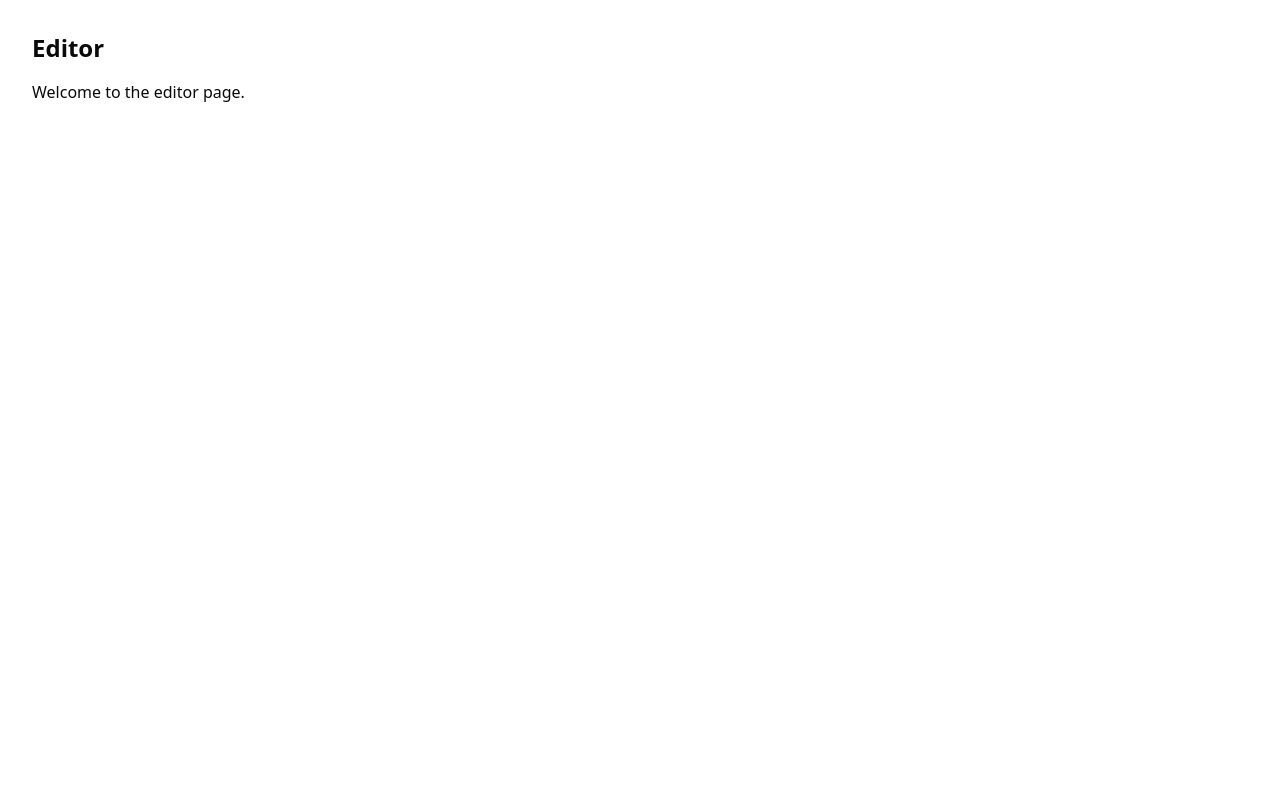
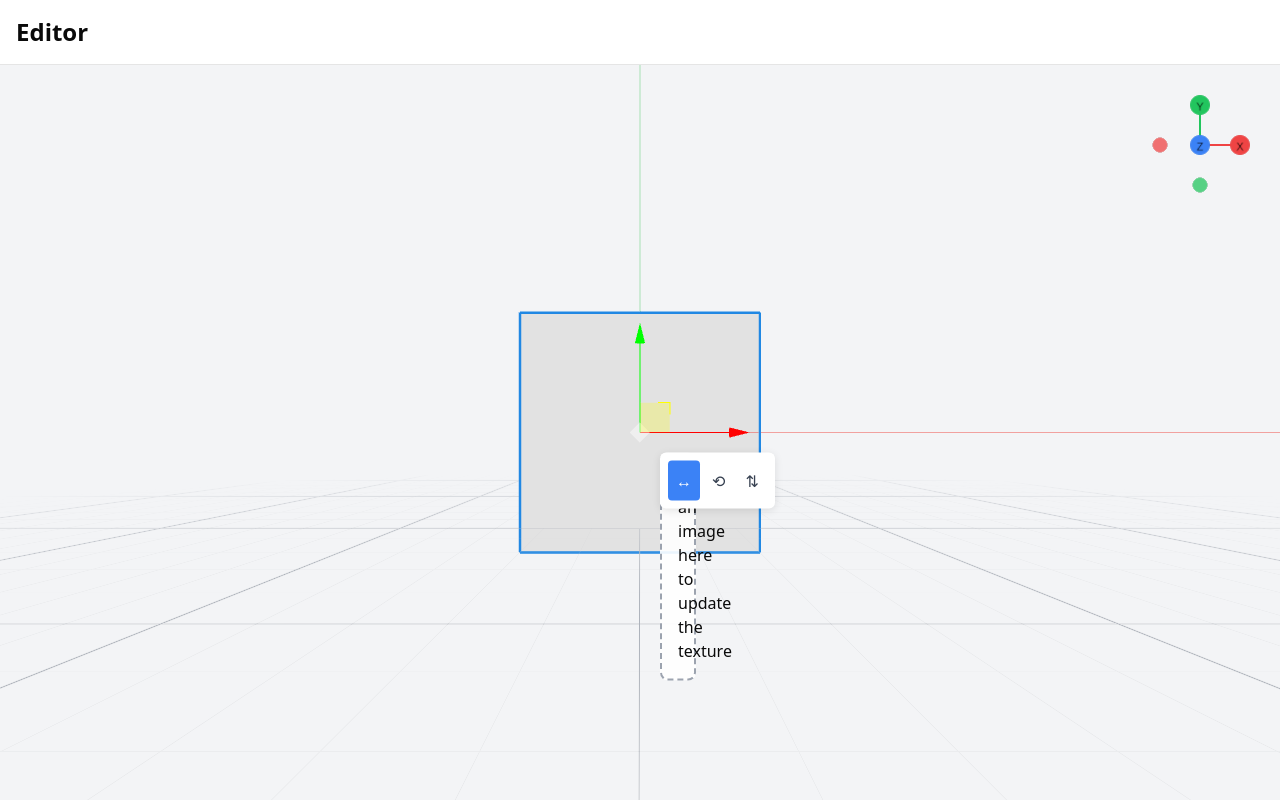
Before and after one commit to bnyawallow/papar_studio, a Next.js app: page /editor in a window 1280 px wide. Built offline with nearby package versions, Linux system fonts and the light colour scheme.

Commit message:
Complete 3D editor implementation with React Three Fiber

```diff
--- /dev/null
+++ b/app/editor/EditorScene.tsx
@@ -0,0 +1,263 @@
+'use client'
+
+import { Canvas } from '@react-three/fiber'
+import { OrbitControls, TransformControls, Html, Grid, GizmoHelper, GizmoViewport } from '@react-three/drei'
+import { useState, useRef, useEffect } from 'react'
+import { Mesh, TextureLoader, Texture } from 'three'
+
+function Scene({ onPointerMissed, isObjectSelected, setIsObjectSelected }: {
+  onPointerMissed?: () => void
+  isObjectSelected: boolean
+  setIsObjectSelected: (selected: boolean) => void
+}) {
+  const meshRef = useRef<Mesh>(null!)
+  const [texture, setTexture] = useState<Texture | null>(null)
+  const [transformMode, setTransformMode] = useState<'translate' | 'rotate' | 'scale'>('translate')
+  const [orbitEnabled, setOrbitEnabled] = useState(true)
+
+  // Auto-select the default object on mount
+  useEffect(() => {
+    if (!isObjectSelected) {
+      setIsObjectSelected(true)
+    }
+  }, [])
+
+  useEffect(() => {
+    const loader = new TextureLoader()
+    loader.load('/next.svg', (loadedTexture) => {
+      setTexture(loadedTexture)
+    })
+  }, [])
+
+  const handleDrop = (e: React.DragEvent<HTMLDivElement>) => {
+    e.preventDefault()
+    const file = e.dataTransfer.files[0]
+    if (file && file.type.startsWith('image/')) {
+      const url = URL.createObjectURL(file)
+      const loader = new TextureLoader()
+      loader.load(url, (newTexture) => {
+        setTexture(newTexture)
+      })
+    }
+  }
+
+  const handleDragOver = (e: React.DragEvent<HTMLDivElement>) => {
+    e.preventDefault()
+  }
+
+  const handleObjectClick = () => {
+    setIsObjectSelected(true)
+  }
+
+  const handlePointerMissed = () => {
+    setIsObjectSelected(false)
+    onPointerMissed?.()
+  }
+
+  return (
+    <>
+      <color attach="background" args={['#f3f4f6']} />
+      <OrbitControls
+        enablePan={orbitEnabled}
+        enableZoom={orbitEnabled}
+        enableRotate={orbitEnabled}
+      />
+      {/* Infinite axis lines */}
+      <group>
+        {/* X-axis (Red) - extends infinitely in +X direction */}
+        <mesh position={[50, 0, 0]} rotation={[0, 0, Math.PI / 2]}>
+          <cylinderGeometry args={[0.005, 0.005, 100]} />
+          <meshBasicMaterial color="#ef4444" />
+        </mesh>
+        <mesh position={[100, 0, 0]} rotation={[0, 0, -Math.PI / 2]}>
+          <coneGeometry args={[0.05, 0.15]} />
+          <meshBasicMaterial color="#ef4444" />
+        </mesh>
+        {/* Y-axis (Green) - extends infinitely in +Y direction */}
+        <mesh position={[0, 50, 0]}>
+          <cylinderGeometry args={[0.005, 0.005, 100]} />
+          <meshBasicMaterial color="#22c55e" />
+        </mesh>
+        <mesh position={[0, 100, 0]}>
+          <coneGeometry args={[0.05, 0.15]} />
+          <meshBasicMaterial color="#22c55e" />
+        </mesh>
+        {/* Z-axis (Blue) - extends infinitely in +Z direction */}
+        <mesh position={[0, 0, 50]} rotation={[Math.PI / 2, 0, 0]}>
+          <cylinderGeometry args={[0.005, 0.005, 100]} />
+          <meshBasicMaterial color="#3b82f6" />
+        </mesh>
+        <mesh position={[0, 0, 100]} rotation={[-Math.PI / 2, 0, 0]}>
+          <coneGeometry args={[0.05, 0.15]} />
+          <meshBasicMaterial color="#3b82f6" />
+        </mesh>
+      </group>
+      {/* Grid ground plane */}
+      <Grid
+        position={[0, -2, 0]}
+        args={[20, 20]}
+        cellSize={1}
+        cellThickness={0.5}
+        cellColor="#d1d5db"
+        sectionSize={5}
+        sectionThickness={1}
+        sectionColor="#9ca3af"
+        fadeDistance={25}
+        fadeStrength={1}
+        infiniteGrid
+      />
+      {/* Textured plane */}
+      <mesh
+        ref={meshRef}
+        onClick={handleObjectClick}
+      >
+        <planeGeometry args={[5, 5]} />
+        <meshBasicMaterial map={texture} />
+      </mesh>
+      {/* Blender-style outline highlight */}
+      {isObjectSelected && (
+        <group>
+          {/* Outline edges - top */}
+          <mesh position={[0, 2.5, 0.01]}>
+            <boxGeometry args={[5, 0.05, 0.01]} />
+            <meshBasicMaterial color="#007bff" />
+          </mesh>
+          {/* Outline edges - bottom */}
+          <mesh position={[0, -2.5, 0.01]}>
+            <boxGeometry args={[5, 0.05, 0.01]} />
+            <meshBasicMaterial color="#007bff" />
+          </mesh>
+          {/* Outline edges - left */}
+          <mesh position={[-2.5, 0, 0.01]}>
+            <boxGeometry args={[0.05, 5, 0.01]} />
+            <meshBasicMaterial color="#007bff" />
+          </mesh>
+          {/* Outline edges - right */}
+          <mesh position={[2.5, 0, 0.01]}>
+            <boxGeometry args={[0.05, 5, 0.01]} />
+            <meshBasicMaterial color="#007bff" />
+          </mesh>
+        </group>
+      )}
+      {isObjectSelected && (
+        <TransformControls
+          object={meshRef}
+          mode={transformMode}
+          showX
+          showY
+          showZ
+          size={1}
+          space="world"
+          onMouseDown={() => setOrbitEnabled(false)}
+          onMouseUp={() => setOrbitEnabled(true)}
+        />
+      )}
+      {/* Axis gizmo */}
+      <GizmoHelper
+        alignment="top-right"
+        margin={[80, 80]}
+      >
+        <GizmoViewport axisColors={['#ef4444', '#22c55e', '#3b82f6']} labelColor="black" />
+      </GizmoHelper>
+      <Html
+        position={[0, 0, 0]}
+        style={{
+          position: 'absolute',
+          top: '20px',
+          left: '20px',
+          right: '20px',
+          padding: '16px',
+          border: '2px dashed #9ca3af',
+          borderRadius: '8px',
+          textAlign: 'center',
+          backgroundColor: 'rgba(255, 255, 255, 0.9)',
+          pointerEvents: 'auto'
+        }}
+      >
+        <div
+          onDrop={handleDrop}
+          onDragOver={handleDragOver}
+          style={{ width: '100%', height: '100%' }}
+        >
+          Drop an image here to update the texture
+        </div>
+      </Html>
+      {/* Transform mode controls - fixed at top-left, not child of object */}
+      <Html
+        style={{
+          position: 'fixed',
+          top: '20px',
+          left: '20px',
+          pointerEvents: 'auto',
+          zIndex: 1001
+        }}
+      >
+        <div style={{ display: 'flex', gap: '4px', backgroundColor: 'white', padding: '8px', borderRadius: '6px', boxShadow: '0 2px 8px rgba(0,0,0,0.1)' }}>
+          <button
+            onClick={() => setTransformMode('translate')}
+            style={{
+              padding: '8px',
+              backgroundColor: transformMode === 'translate' ? '#3b82f6' : 'transparent',
+              color: transformMode === 'translate' ? 'white' : '#374151',
+              border: 'none',
+              borderRadius: '4px',
+              cursor: 'pointer',
+              fontSize: '16px'
+            }}
+            title="Move (W)"
+          >
+            ↔
+          </button>
+          <button
+            onClick={() => setTransformMode('rotate')}
+            style={{
+              padding: '8px',
+              backgroundColor: transformMode === 'rotate' ? '#3b82f6' : 'transparent',
+              color: transformMode === 'rotate' ? 'white' : '#374151',
+              border: 'none',
+              borderRadius: '4px',
+              cursor: 'pointer',
+              fontSize: '16px'
+            }}
+            title="Rotate (E)"
+          >
+            ⟲
+          </button>
+          <button
+            onClick={() => setTransformMode('scale')}
+            style={{
+              padding: '8px',
+              backgroundColor: transformMode === 'scale' ? '#3b82f6' : 'transparent',
+              color: transformMode === 'scale' ? 'white' : '#374151',
+              border: 'none',
+              borderRadius: '4px',
+              cursor: 'pointer',
+              fontSize: '16px'
+            }}
+            title="Scale (R)"
+          >
+            ⇅
+          </button>
+        </div>
+      </Html>
+    </>
+  )
+}
+
+export default function EditorScene() {
+  const [isObjectSelected, setIsObjectSelected] = useState(false)
+
+  return (
+    <Canvas
+      camera={{ position: [0, 0, 10] }}
+      style={{ height: '100%', width: '100%' }}
+      onPointerMissed={() => setIsObjectSelected(false)}
+    >
+      <Scene
+        isObjectSelected={isObjectSelected}
+        setIsObjectSelected={setIsObjectSelected}
+        onPointerMissed={() => setIsObjectSelected(false)}
+      />
+    </Canvas>
+  )
+}
--- a/app/editor/page.tsx
+++ b/app/editor/page.tsx
@@ -1,8 +1,26 @@
+'use client'
+
+import dynamic from 'next/dynamic'
+
+// Dynamically import the 3D scene to avoid SSR issues
+const EditorScene = dynamic(() => import('./EditorScene'), {
+  ssr: false,
+  loading: () => (
+    <div className="w-full h-full flex items-center justify-center bg-gray-100">
+      <p>Loading 3D Editor...</p>
+    </div>
+  )
+})
+
 export default function EditorPage() {
   return (
-    <div className="min-h-screen p-8">
-      <h1 className="text-2xl font-bold mb-4">Editor</h1>
-      <p>Welcome to the editor page.</p>
+    <div className="h-screen flex flex-col">
+      <div className="p-4 border-b">
+        <h1 className="text-2xl font-bold">Editor</h1>
+      </div>
+      <div className="flex-1 relative">
+        <EditorScene />
+      </div>
     </div>
-  );
+  )
 }
--- a/package.json
+++ b/package.json
@@ -10,6 +10,7 @@
   },
   "dependencies": {
     "@lucia-auth/adapter-supabase": "^0.3.0",
+    "@react-three/drei": "^10.7.6",
     "@react-three/fiber": "^9.4.0",
     "@supabase/supabase-js": "^2.78.0",
     "@types/aframe": "^1.2.9",
```
Also changed, not shown: 1 other file (tests, documents, lock files or other folders).
